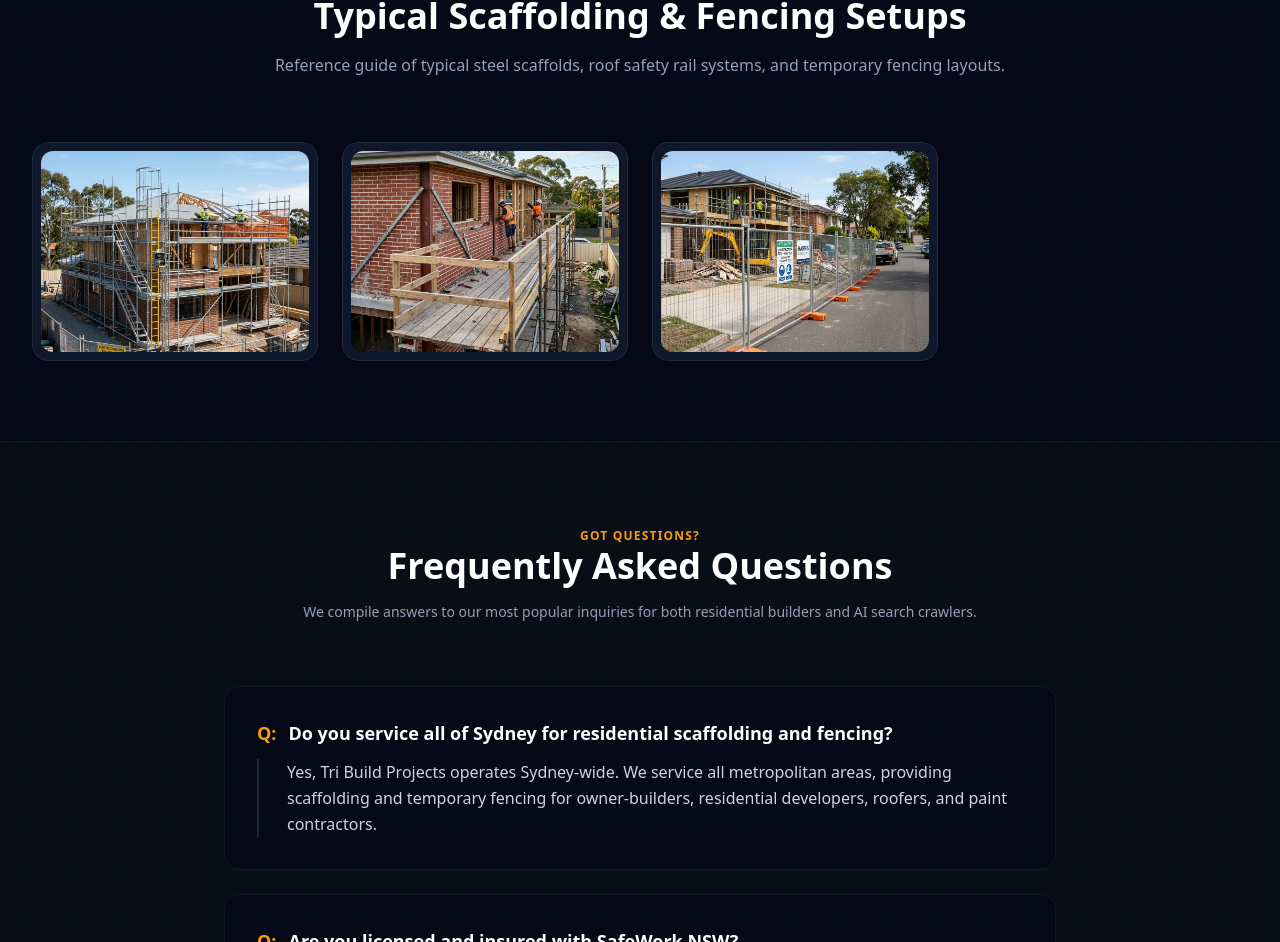
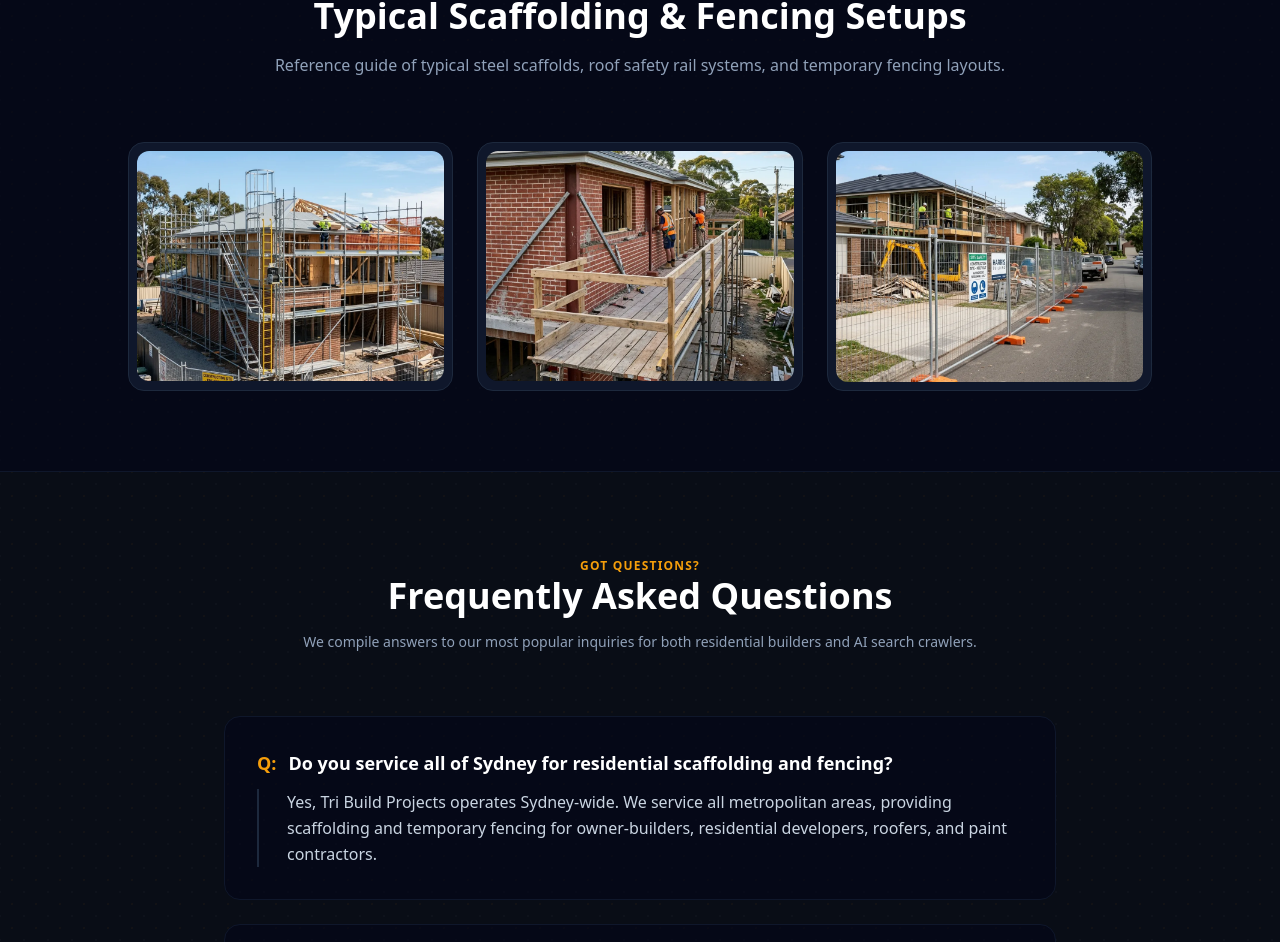
Before and after one commit to Astra-Digital-Solutions/tribuildprojects-website, a Next.js app: page / in a window 1280 px wide. Shown: the part 2828-3770 px from the top of the page. Built offline with nearby package versions, Linux system fonts and the light colour scheme.

Commit message:
center typical setups gallery images by switching to a 3-column layout

```diff
--- a/src/app/page.tsx
+++ b/src/app/page.tsx
@@ -360,7 +360,7 @@ export default function HomePage() {
             </p>
           </div>
 
-          <div className="grid grid-cols-1 gap-6 sm:grid-cols-2 lg:grid-cols-4">
+          <div className="max-w-5xl mx-auto grid grid-cols-1 gap-6 sm:grid-cols-2 lg:grid-cols-3">
             {[
               {
                 src: "/images/residential_scaffolding.webp",
@@ -387,7 +387,7 @@ export default function HomePage() {
                       src={img.src}
                       alt={img.title}
                       fill
-                      sizes="(max-w-768px) 100vw, (max-w-1200px) 33vw, 25vw"
+                      sizes="(max-w-768px) 100vw, 33vw"
                       className="object-cover object-center transition-transform duration-500 group-hover:scale-105"
                       loading="lazy"
                     />
```
